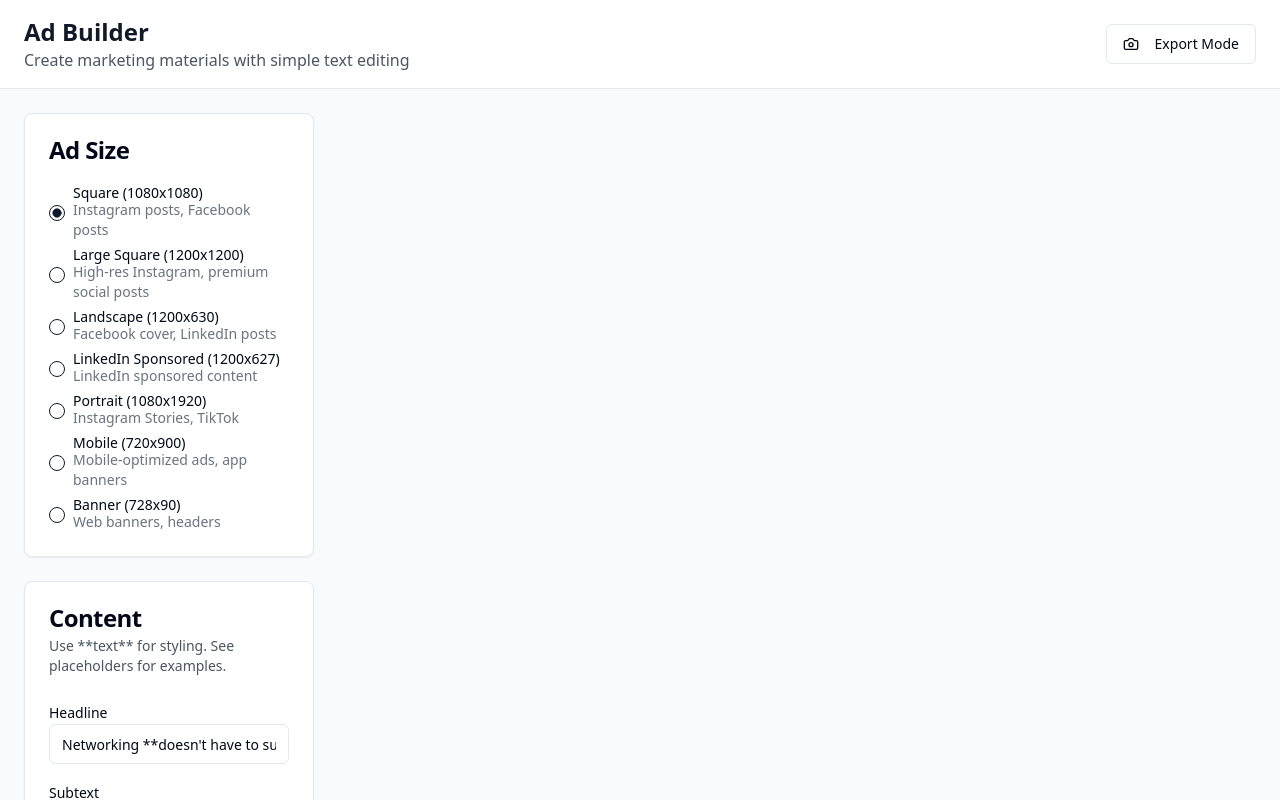
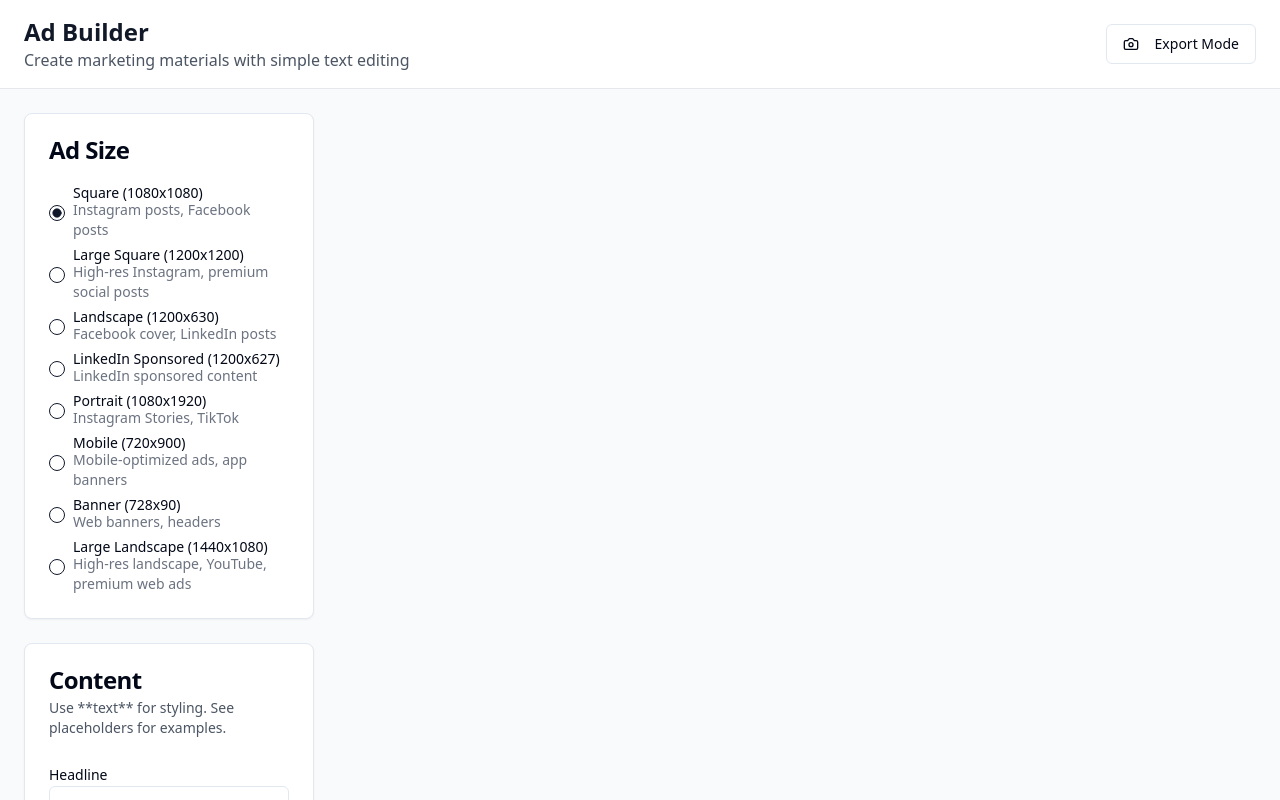
Before and after one commit to IAmRobotic/ADVERTISING-CREATOR, a React (Vite) app: page /ad-builder in a window 1280 px wide. Shown: the top 800 px of the page. Built offline with nearby package versions, Linux system fonts and the light colour scheme.

Commit message:
Add 'Large Landscape' ad size option to AdBuilder for enhanced ad customization

```diff
--- a/src/pages/AdBuilder.tsx
+++ b/src/pages/AdBuilder.tsx
@@ -42,6 +42,7 @@ const adSizes = [
   { id: 'portrait', name: 'Portrait (1080x1920)', width: '300px', height: '533px', description: 'Instagram Stories, TikTok' },
   { id: 'mobile', name: 'Mobile (720x900)', width: '360px', height: '450px', description: 'Mobile-optimized ads, app banners' },
   { id: 'banner', name: 'Banner (728x90)', width: '728px', height: '90px', description: 'Web banners, headers' },
+  { id: 'large-landscape', name: 'Large Landscape (1440x1080)', width: '720px', height: '540px', description: 'High-res landscape, YouTube, premium web ads' },
 ];
 
 /**
```
